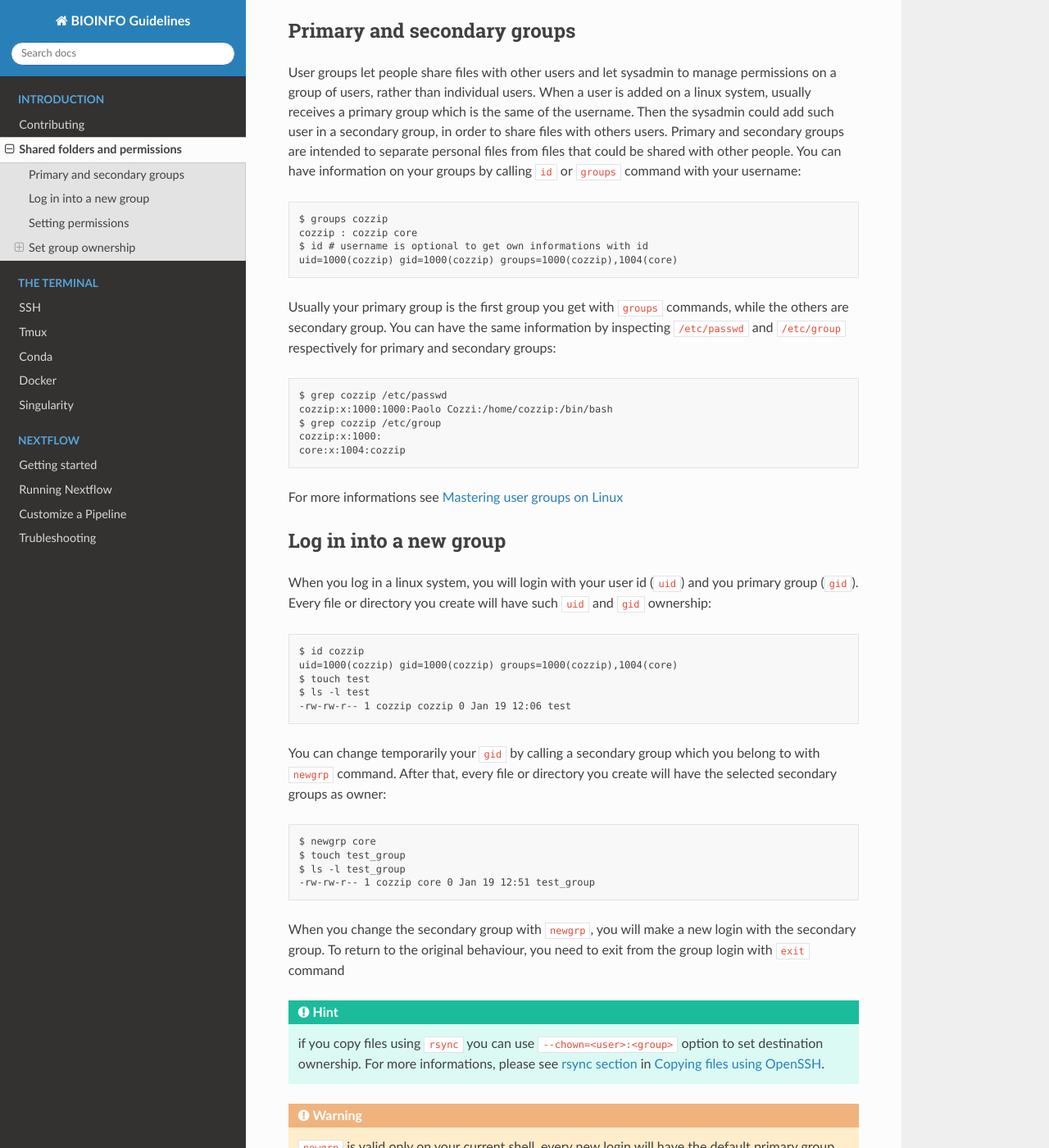
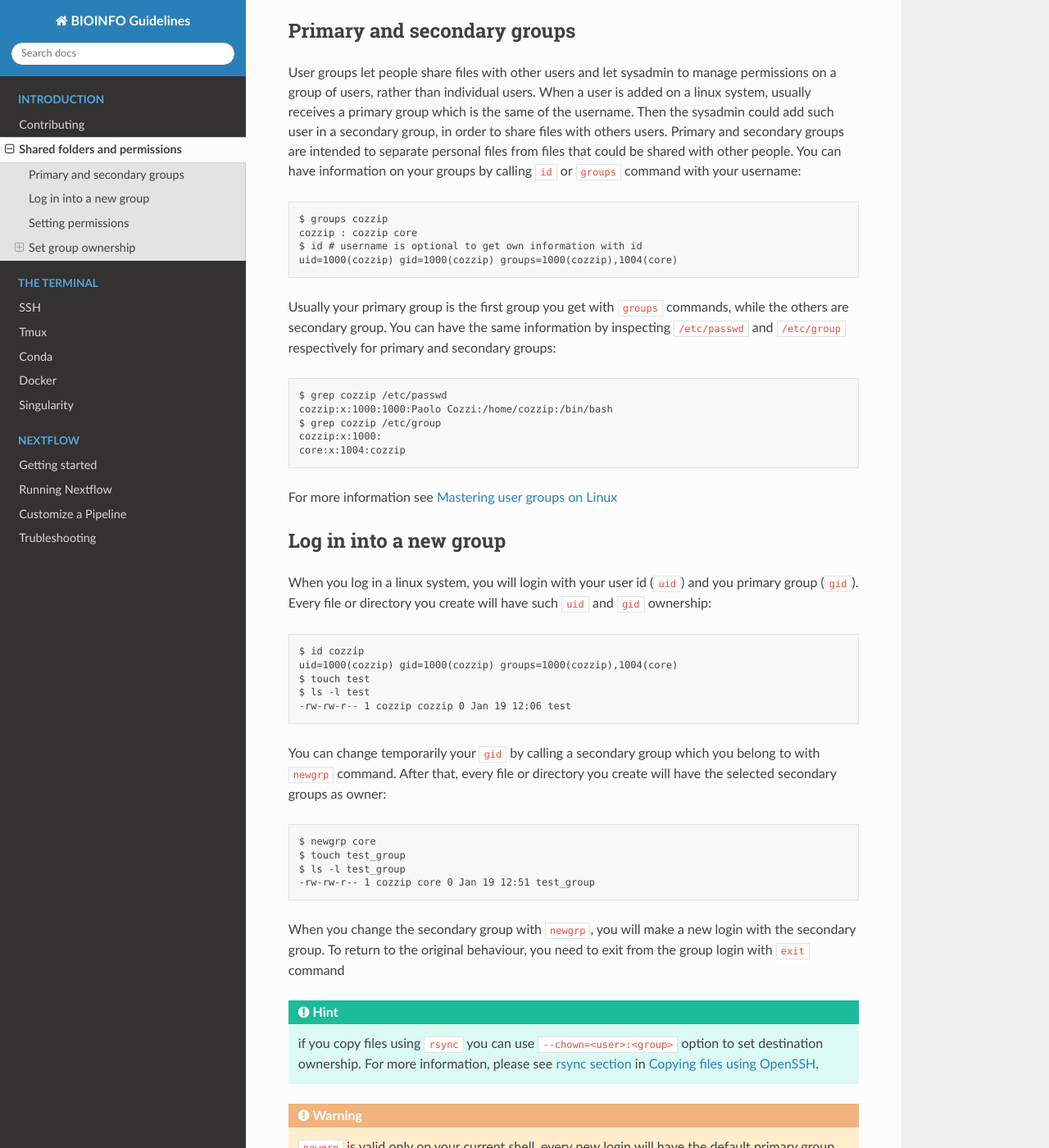
Before and after one commit to cnr-ibba/BIOINFO-guidelines, a Sphinx documentation site: the page built from docs/general/sharing.rst, in a window 1280 px wide and 1400 px high, scrolled down 343 px. Shown: the whole window at 82% size. Built offline with Sphinx 7.4.7 and the Read the Docs theme 2.0.0, drawn with Linux system fonts in a browser that asks for light colours; some of the changed text lies outside the part shown.

Commit message:
:pencil2: fix typos

```diff
--- a/docs/general/sharing.rst
+++ b/docs/general/sharing.rst
@@ -17,7 +17,7 @@ on your groups by calling ``id`` or ``groups`` command with your username::
 
   $ groups cozzip
   cozzip : cozzip core
-  $ id # username is optional to get own informations with id
+  $ id # username is optional to get own information with id
   uid=1000(cozzip) gid=1000(cozzip) groups=1000(cozzip),1004(core)
 
 Usually your primary group is the first group you get with ``groups`` commands,
@@ -30,7 +30,7 @@ while the others are secondary group. You can have the same information by inspe
   cozzip:x:1000:
   core:x:1004:cozzip
 
-For more informations see `Mastering user groups on Linux <https://www.networkworld.com/article/3409781/mastering-user-groups-on-linux.html>`__
+For more information see `Mastering user groups on Linux <https://www.networkworld.com/article/3409781/mastering-user-groups-on-linux.html>`__
 
 Log in into a new group
 -----------------------
@@ -61,7 +61,7 @@ from the group login with ``exit`` command
 .. hint::
 
   if you copy files using ``rsync`` you can use ``--chown=<user>:<group>`` option
-  to set destination ownership. For more informations, please see :ref:`rsync section <copy-files-with-rsync>`
+  to set destination ownership. For more information, please see :ref:`rsync section <copy-files-with-rsync>`
   in :ref:`Copying files using OpenSSH <copying-files-using-openssh>`.
 
 .. warning::
@@ -142,7 +142,7 @@ the standard ``775`` is the ``sgid`` octal code)
   or when extracting files from archives, please check that permissions are correct.**
   If you transfer files using ``rsync``, you could set ``sgid`` in source folder
   and transfer attributes with ``-a`` option. See :ref:`rsync section <copy-files-with-rsync>`
-  for more informations.
+  for more information.
 
 For more information on special permission, see
 `Linux permissions: SUID, SGID, and sticky bit <https://www.redhat.com/sysadmin/suid-sgid-sticky-bit>`__
--- a/docs/index.rst
+++ b/docs/index.rst
@@ -8,7 +8,7 @@ Welcome to BIOINFO Guidelines's documentation!
 
 In these pages we want to track our general documentation and guidelines at *IBBA-CNR*.
 The aim of this repository is to describe some useful procedures to newcomers
-and save useful informations for ourself. We try to generalize
+and save useful information for ourself. We try to generalize
 how much as possible in writing this documentation, so maybe this documentation
 works also for you.
 
--- a/docs/nextflow/customize.rst
+++ b/docs/nextflow/customize.rst
@@ -41,7 +41,7 @@ You should have also a ``modules`` directory inside your project::
   $ cd my-new-pipeline
   $ touch main.nf nextflow.config modules.json README.md
 
-Next you have to edit modules.json in order to have minimal informations::
+Next you have to edit modules.json in order to have minimal information::
 
   {
     "name": "<your pipeline name>",
--- a/docs/terminal/tmux.rst
+++ b/docs/terminal/tmux.rst
@@ -89,7 +89,7 @@ from your current session). Other useful command keys are:
 | ``Ctrl-b`` + ``s``   | *Move* across sessions using arrow keys                    |
 +----------------------+------------------------------------------------------------+
 
-Here are some resources where you can find more informations and tips:
+Here are some resources where you can find more information and tips:
 
 * `A tmux Crash Course <https://thoughtbot.com/blog/a-tmux-crash-course>`__
 * `tmux & screen cheat-sheet <http://www.dayid.org/comp/tm.html>`__
```
Also changed, not shown: README.md (+1 -1 lines), docs/terminal/conda.rst (+4 -4 lines), docs/terminal/ssh.rst (+4 -4 lines).
